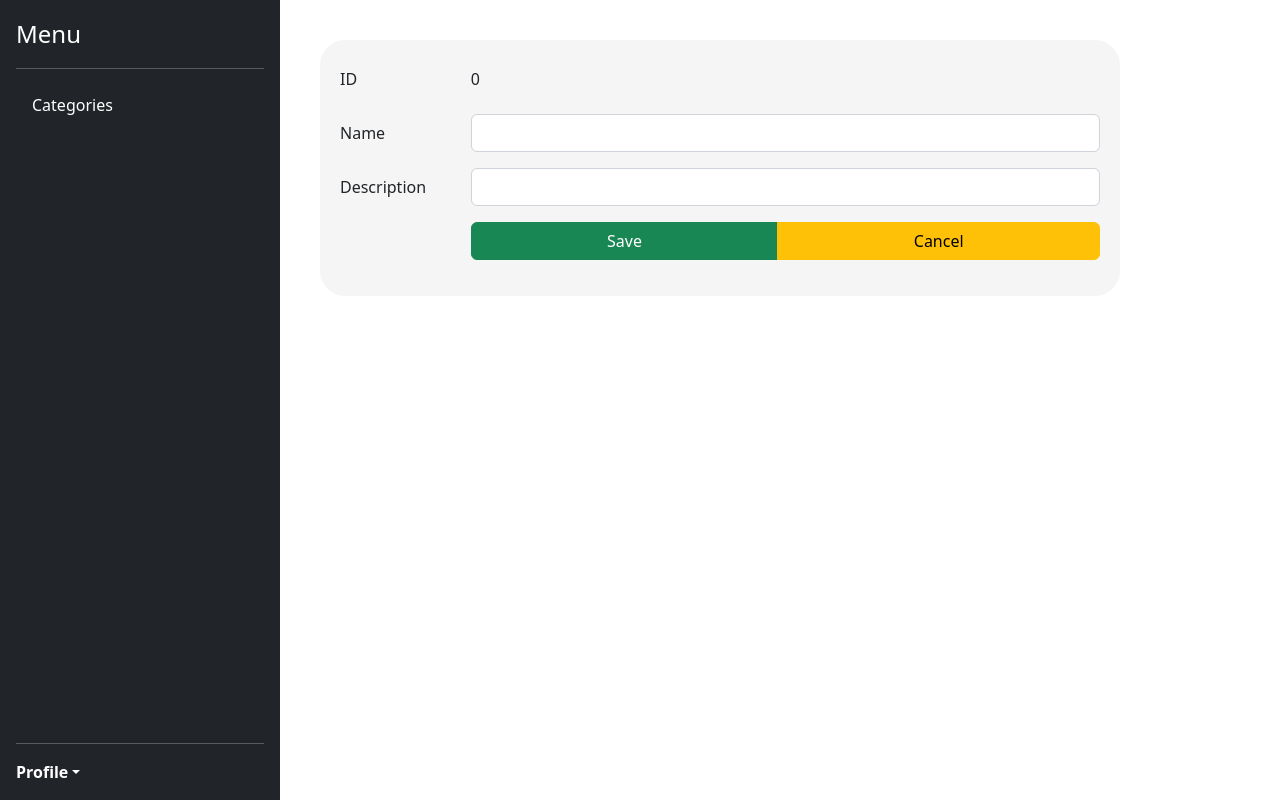
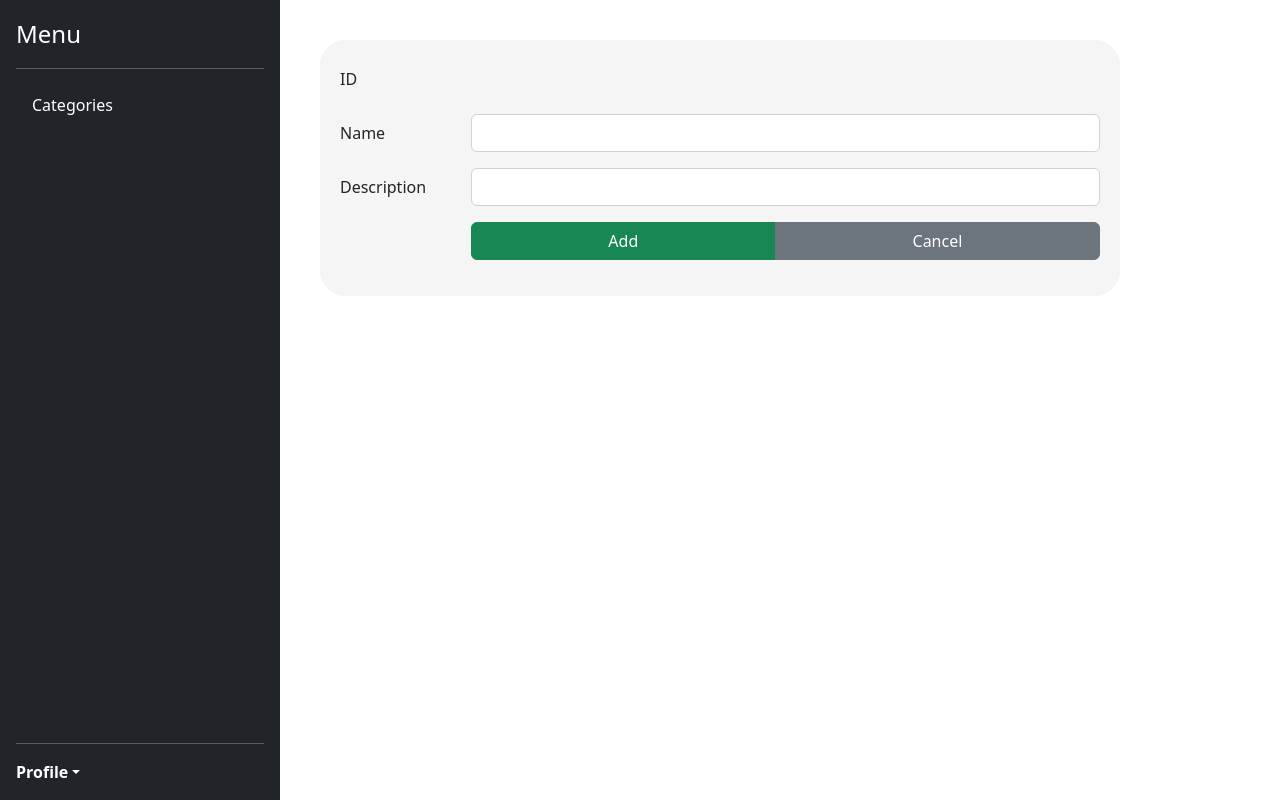
Before and after one commit to w-werlang/expense-manager-web, a React (Create React App) app: page /category in a window 1280 px wide. Built offline with nearby package versions, Linux system fonts and the light colour scheme.

Commit message:
Add react-icons, finish implementation of Category

```diff
--- a/package.json
+++ b/package.json
@@ -9,6 +9,7 @@
     "bootstrap": "^5.2.0",
     "react": "^18.2.0",
     "react-dom": "^18.2.0",
+    "react-icons": "^4.4.0",
     "react-router-dom": "^6.3.0",
     "react-scripts": "5.0.1",
     "web-vitals": "^2.1.4"
--- a/src/components/Categories.js
+++ b/src/components/Categories.js
@@ -1,5 +1,6 @@
 import { useState, useEffect } from 'react';
 import { useNavigate } from 'react-router-dom';
+import { AiFillEdit } from 'react-icons/ai';
 
 const Categories = () => {
     const navigate = useNavigate();
@@ -19,25 +20,35 @@ const Categories = () => {
         getCategories();
     }, []);
 
+    const openCategory = (id) => {
+        navigateTo('/category/' + id);
+    }
+
     return (
         <>
             <table className='table'>
                 <thead>
                     <tr>
-                        <th colSpan={3}>Categories</th>
+                        <th colSpan={4}>Categories</th>
                     </tr>
                     <tr>
                         <th scope='col'>ID</th>
                         <th scope='col'>Name</th>
                         <th scope='col'>Description</th>
+                        <th scope='col'></th>
                     </tr>
                 </thead>
                 <tbody>
                     {categories.map((category) => (
-                        <tr key={category.id}>
+                        <tr key={category.id} >
                             <th scope='row'>{category.id}</th>
                             <td>{category.name}</td>
                             <td>{category.description}</td>
+                            <td>
+                                <button className='btn'>
+                                    <AiFillEdit onClick={() => openCategory(category.id)} />
+                                </button>
+                            </td>
                         </tr>
                     ))}
                 </tbody>
--- a/src/components/Category.js
+++ b/src/components/Category.js
@@ -1,5 +1,6 @@
 import { useState, useEffect } from 'react';
 import { useNavigate, useParams } from 'react-router-dom';
+import { FaTimes } from 'react-icons/fa';
 
 const Category = () => {
     const navigate = useNavigate();
@@ -7,9 +8,13 @@ const Category = () => {
         navigate(path);
     }
 
-    const pathID = useParams().id;
+    const pathId = useParams().id;
+    const isAdding = pathId === undefined;
+
+
+    const [showError, setShowError] = useState(false);
     const [category, setCategory] = useState({
-        id: pathID === undefined ? 0 : pathID,
+        id: isAdding ? 0 : pathId,
         name: '',
         description: ''
     });
@@ -21,21 +26,40 @@ const Category = () => {
     };
 
     const postCategory = async () => {
-        await fetch('http://localhost:8080/category', {
+        var res = await fetch('http://localhost:8080/category', {
             method: 'POST',
             headers: { 'Content-type': 'application/json' },
             body: JSON.stringify(category),
         });
 
-        navigateTo('/categories/');
+        if (res.ok) {
+            navigateTo('/categories');
+        } else {
+            setShowError(true);
+        }
+        console.log(res);
     };
 
-    const save = () => {
+    const deleteCategory = async () => {
+        await fetch('http://localhost:8080/category', {
+            method: 'DELETE',
+            headers: { 'Content-type': 'application/json' },
+            body: JSON.stringify(category),
+        });
+
+        navigateTo('/categories/');
+    }
+
+    const onSave = () => {
         postCategory();
     }
 
+    const onDelete = () => {
+        deleteCategory();
+    }
+
     useEffect(() => {
-        if (category.id != 0) {
+        if (!isAdding) {
             getCategory();
         }
     }, []);
@@ -45,7 +69,7 @@ const Category = () => {
             <div className='mb-3 row'>
                 <label htmlFor='input-id' className='col-sm-2 col-form-label'>ID</label>
                 <div className='col-sm-10'>
-                    <input type='text' readOnly className='form-control-plaintext' id='input-id' value={category.id} />
+                    <input type='text' readOnly className='form-control-plaintext' id='input-id' value={isAdding ? '' : category.id} />
                 </div>
             </div>
             <div className='mb-3 row'>
@@ -63,10 +87,25 @@ const Category = () => {
             <div className='mb-3 row'>
                 <div className='col-sm-2' />
                 <div className='btn-group col-sm-10' role='group'>
-                    <button onClick={() => save()} className='btn btn-secondary btn-success'>Save</button>
-                    <button onClick={() => navigateTo('/categories')} className='btn btn-secondary btn-warning'>Cancel</button>
+                    {isAdding ?
+                        <button onClick={() => onSave()} className='btn btn-secondary btn-success'>Add</button> :
+                        <>
+                            <button onClick={() => onSave()} className='btn btn-secondary btn-success'>Save</button>
+                            <button onClick={() => onDelete()} className='btn btn-secondary btn-danger'>Delete</button>
+                        </>
+                    }
+                    <button onClick={() => navigateTo('/categories')} className='btn btn-secondary'>Cancel</button>
                 </div>
             </div>
+
+            {showError ?
+                <div className="alert alert-danger" role="alert">
+                    Something went wrong.
+                    <div style={{ float: 'right' }}>
+                        <FaTimes className='close' onClick={() => { setShowError(false) }} />
+                    </div>
+                </div> : <></>
+            }
         </div >
     )
 }
```
Also changed, not shown: 1 other file (tests, documents, lock files or other folders).
